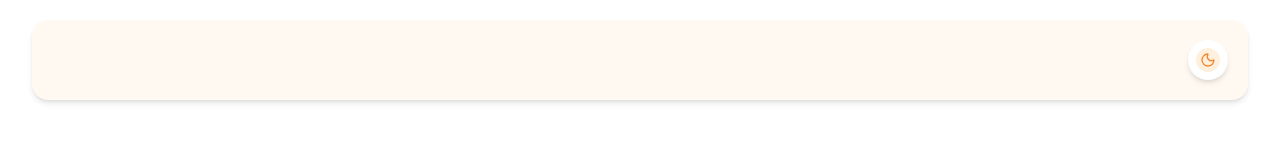
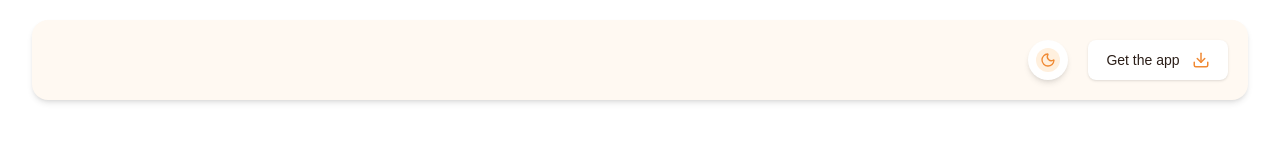
Before and after one commit to rylsherdamz-rgb/yuwi-cloud, a Next.js app: page / in a window 1280 px wide. Shown: the top 160 px of the page. Built offline with nearby package versions, Linux system fonts and the light colour scheme.

Commit message:
added download button ui that has theming

```diff
--- a/components/NavigationBar.tsx
+++ b/components/NavigationBar.tsx
@@ -1,5 +1,5 @@
 import { useTheme } from "@/hooks/useTheme"
-import { Moon, Sun } from "lucide-react"
+import { Moon, Sun, Download } from "lucide-react"
 
 
 export default function NavigationBar() {
@@ -21,7 +21,7 @@ export default function NavigationBar() {
 
     </div>
 
-    <div className="flex justify-center items-center">
+    <div className="flex justify-center gap-x-5 items-center">
       {/* toggleTheme */}
       <div
         onClick={() => {
@@ -56,14 +56,29 @@ export default function NavigationBar() {
       </div>
 
       {/* download button */}
-      <div className=""
-
-      >
-
+      <div
+        style={{
+          backgroundColor: theme.card,
+          border: isDark ? `1px solid ${theme.accent}` : "none",
+        }}
+        className="w-35  py-1 rounded-lg flex-row gap-x-3 px-2 shadow-sm items-center justify-center  flex h-10">
+        <p
+          style={{
+            color: theme.textPrimary
+          }}
+          className="text-sm">
+          Get the app
+        </p>
+        <Download size={18}
+          color={theme.accent}
+          style={{
+            backgroundColor: theme.card
+          }}
+        />
       </div>
     </div>
 
 
 
-  </div>
+  </div >
 }
```
